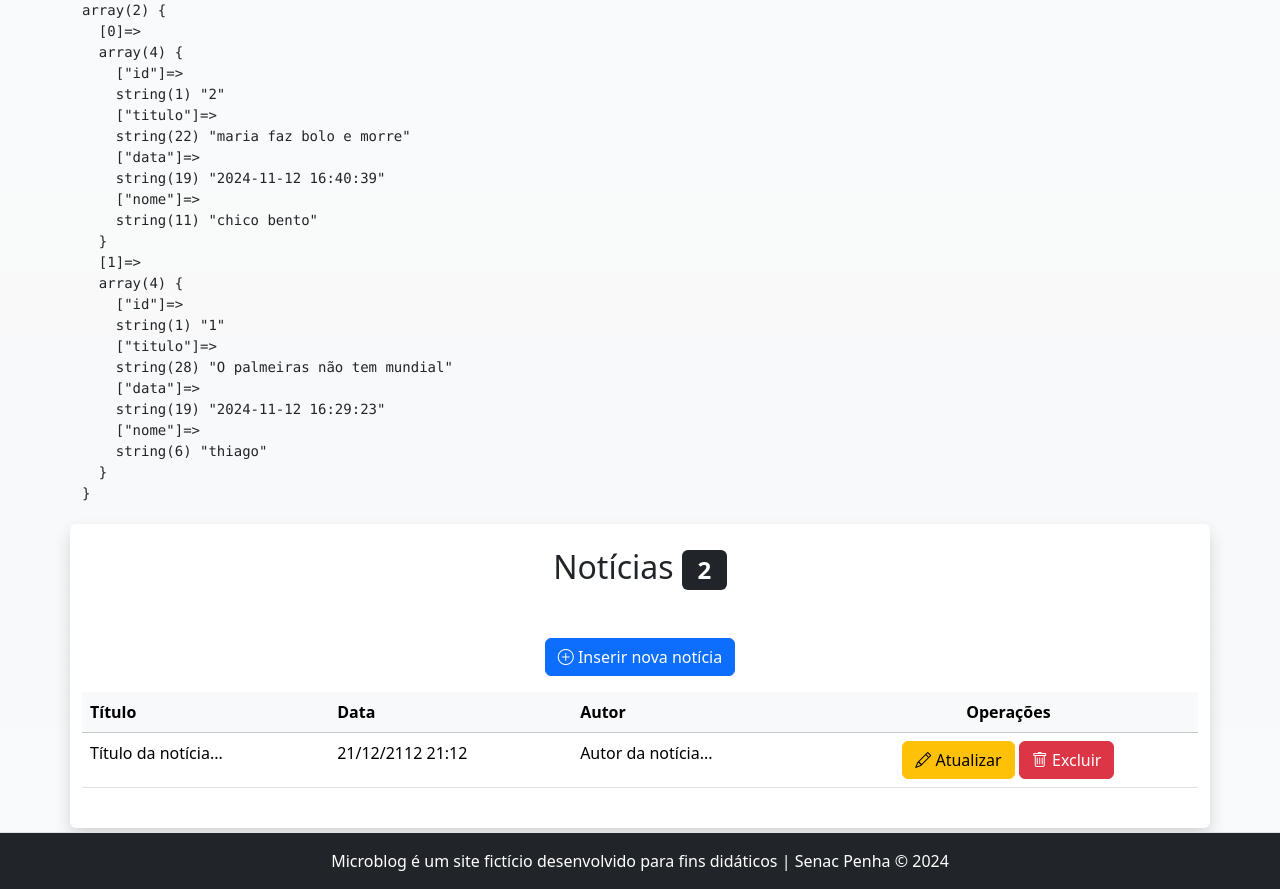
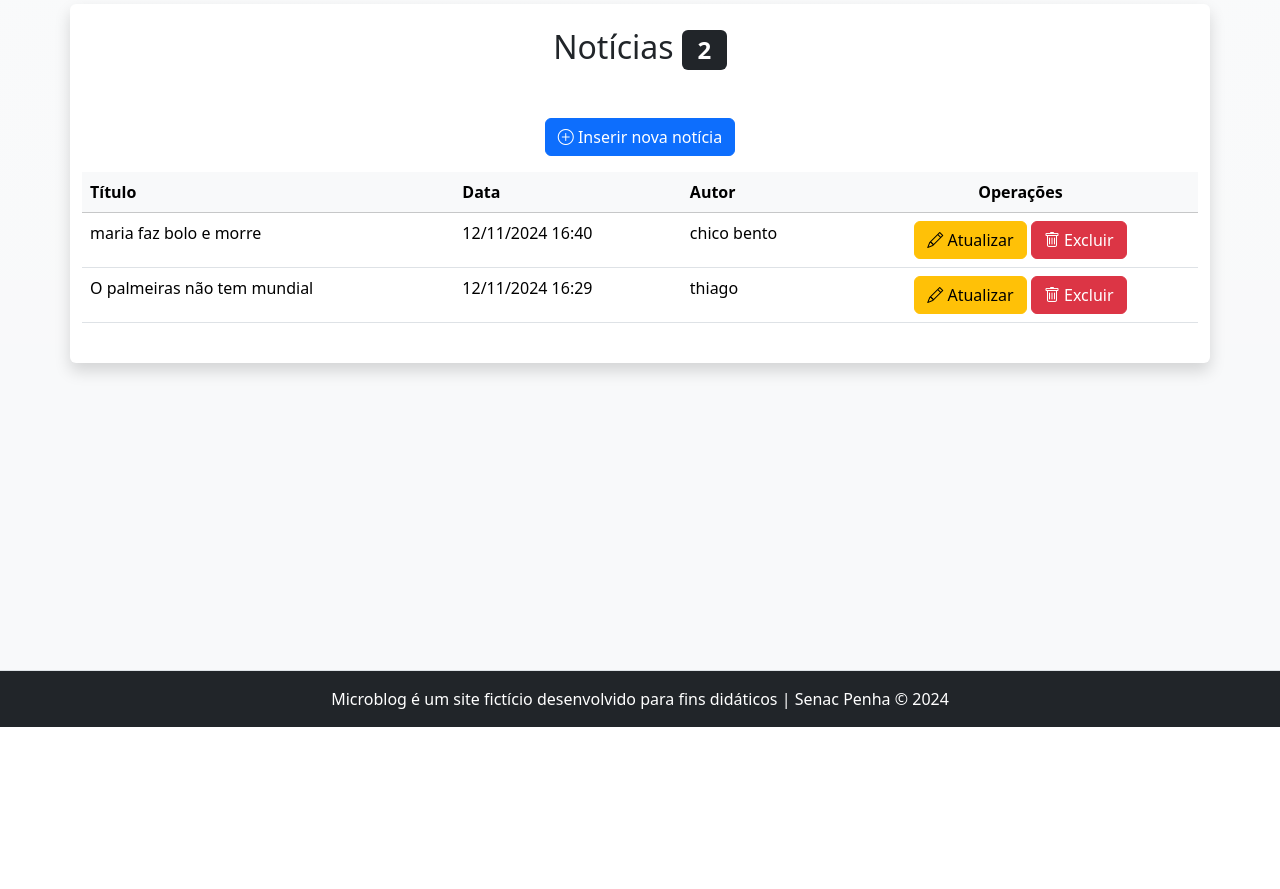
Before and after one commit to Thiagowski/microblog-thiago, a PHP site: page /admin/noticias.php in a window 1280 px wide. Shown: the part 73-962 px from the top of the page. After the commit the page ends 800 px from the top, so only its background shows below. Run offline with PHP 8.4, Linux system fonts and the light colour scheme; the visitor is signed in with stand-in values (Sample User, id 1); data comes from the database, SQL or seed files in the repository.

Commit message:
ajustes na exibição das noticias

```diff
--- a/admin/noticias.php
+++ b/admin/noticias.php
@@ -9,13 +9,12 @@ $tipoUsuario = $_SESSION['tipo'];
 $listaDeNoticias = lerNoticias($conexao, $idUsuario, $tipoUsuario);
 ?>
 
-<pre><?=var_dump( $listaDeNoticias)?></pre>
 
 <div class="row">
 	<article class="col-12 bg-white rounded shadow my-1 py-4">
 
 		<h2 class="text-center">
-		Notícias <span class="badge bg-dark"><?=count($listaDeNoticias)?> </span>
+			Notícias <span class="badge bg-dark"><?= count($listaDeNoticias) ?> </span>
 		</h2>
 
 		<p class="text-center mt-5">
@@ -37,11 +36,11 @@ $listaDeNoticias = lerNoticias($conexao, $idUsuario, $tipoUsuario);
 				</thead>
 
 				<tbody>
-
+					<?php foreach ($listaDeNoticias as $noticia) { ?>
 					<tr>
-                        <td> Título da notícia... </td>
-                        <td> 21/12/2112 21:12 </td>
-                        <td> Autor da notícia... </td>
+						<td> <?=$noticia['titulo'] ?> </td>
+						<td> <?=formataData($noticia['data']) ?> </td>
+						<td> <?=$noticia['nome'] ?> </td>
 						<td class="text-center">
 							<a class="btn btn-warning"
 								href="noticia-atualiza.php">
@@ -54,6 +53,7 @@ $listaDeNoticias = lerNoticias($conexao, $idUsuario, $tipoUsuario);
 							</a>
 						</td>
 					</tr>
+					<?php } ?>
 
 				</tbody>
 			</table>
--- a/admin/usuarios.php
+++ b/admin/usuarios.php
@@ -15,7 +15,7 @@ $listaDeUsuarios = listarUsuarios($conexao);
 	<article class="col-12 bg-white rounded shadow my-1 py-4">
 
 		<h2 class="text-center">
-			Usuários <span class="badge bg-dark">X</span>
+			Usuários <span class="badge bg-dark"><?=count($listaDeUsuarios)?></span>
 		</h2>
 
 		<p class="text-center mt-5">
```
Lines whose indentation alone changed are shown as unchanged.
